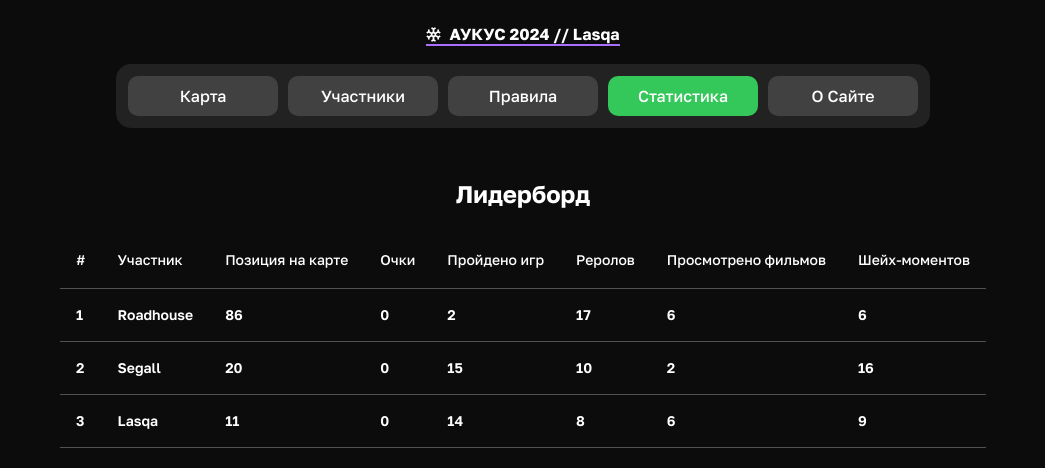
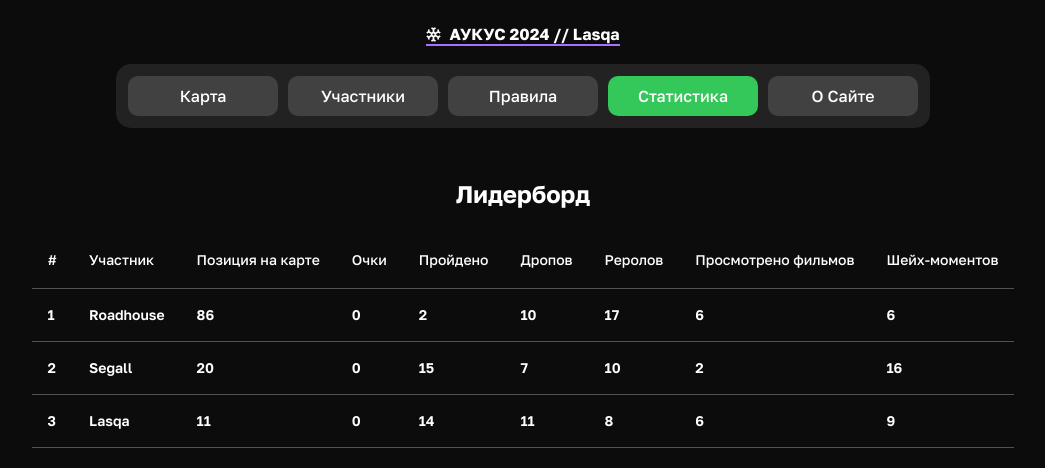
Before and after one commit to i7d3v3l0p3r/aukus-frontend, a React (Create React App) app: page /stats in a window 1280 px wide. Shown: the top 468 px of the page, without its empty margins (117-1162 px from the left). Built offline with nearby package versions, Linux system fonts and the light colour scheme.

Commit message:
Add drops to stats

```diff
--- a/src/pages/stats/StatsPage.tsx
+++ b/src/pages/stats/StatsPage.tsx
@@ -60,7 +60,8 @@ export default function StatsPage() {
               <TableCell>Участник</TableCell>
               <TableCell>Позиция на карте</TableCell>
               <TableCell>Очки</TableCell>
-              <TableCell>Пройдено игр</TableCell>
+              <TableCell>Пройдено</TableCell>
+              <TableCell>Дропов</TableCell>
               <TableCell>Реролов</TableCell>
               <TableCell>Просмотрено фильмов</TableCell>
               <TableCell>Шейх-моментов</TableCell>
@@ -74,6 +75,7 @@ export default function StatsPage() {
                 <TableCell>{playerStat.map_position}</TableCell>
                 <TableCell>{0}</TableCell>
                 <TableCell>{playerStat.games_completed}</TableCell>
+                <TableCell>{playerStat.games_dropped}</TableCell>
                 <TableCell>{playerStat.rerolls}</TableCell>
                 <TableCell>{playerStat.movies}</TableCell>
                 <TableCell>{playerStat.sheikh_moments}</TableCell>
```
